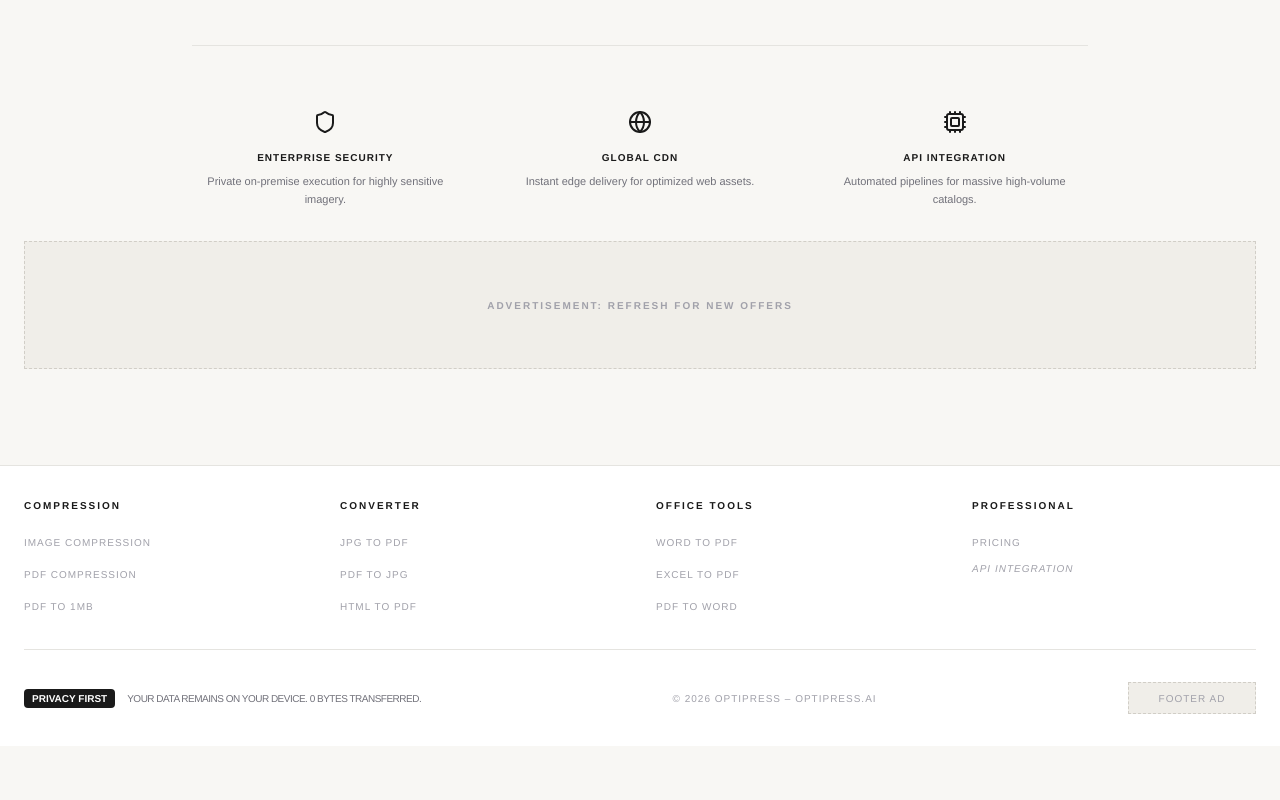
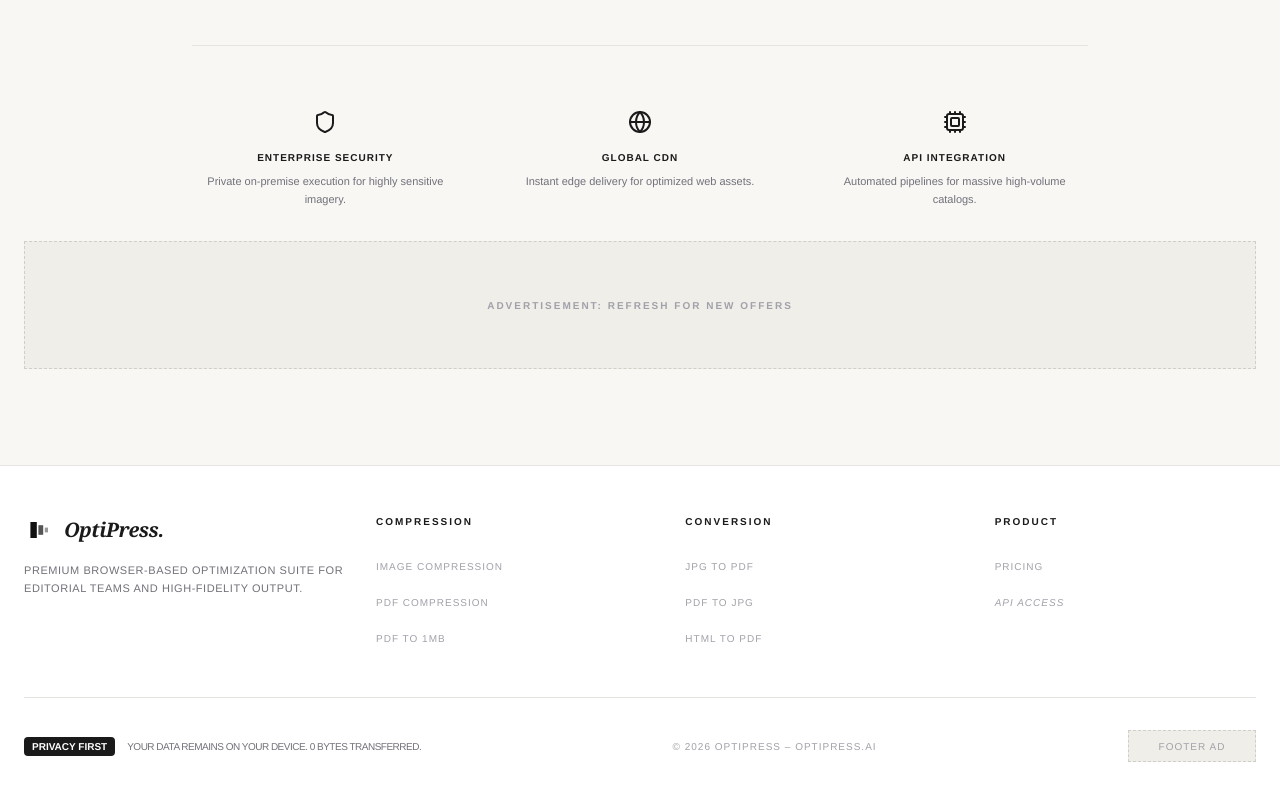
Before and after one commit to kiap93/optipress-site, a React (Vite) app: page /pricing in a window 1280 px wide. Shown: the part 840-1640 px from the top of the page. Before the commit the page ends 1586 px from the top, so only its background shows below. Built offline with nearby package versions, Linux system fonts and the light colour scheme.

Commit message:
update optipress

```diff
--- a/index.html
+++ b/index.html
@@ -6,6 +6,17 @@
     <title>OptiPress – Compress Images Without Losing Quality</title>
     <meta name="description" content="Free online image compression tool. Reduce image size without losing quality using smart AI compression. 100% private." />
     <meta name="keywords" content="compress image, reduce image size, image optimizer, webp converter, optipress" />
+
+    <!-- Favicons -->
+    <link rel="icon" type="image/png" sizes="32x32" href="/logo-32.png" />
+    <link rel="icon" type="image/png" sizes="16x16" href="/logo-16.png" />
+    <link rel="apple-touch-icon" href="/apple-touch-icon.png" />
+
+    <!-- Open Graph -->
+    <meta property="og:type" content="website" />
+    <meta property="og:site_name" content="OptiPress" />
+    <meta property="og:image" content="https://optipress.ai/logo.png" />
+
     <link rel="canonical" href="https://optipress.ai" />
     <meta name="google-adsense-account" content="ca-pub-1430587625650027">
     <script async src="https://pagead2.googlesyndication.com/pagead/js/adsbygoogle.js?client=ca-pub-1430587625650027"
--- a/src/components/Layout.tsx
+++ b/src/components/Layout.tsx
@@ -7,9 +7,9 @@ import { cn } from "../lib/utils";
 export function Logo({ className = "w-10 h-10" }: { className?: string }) {
   return (
     <svg width="40" height="40" viewBox="0 0 40 40" className={cn("transition-transform", className)}>
-      <rect x="8" y="10" width="8" height="20" className="fill-editorial-black dark:fill-white" />
-      <rect x="18" y="14" width="6" height="12" className="fill-zinc-500 dark:fill-zinc-400" />
-      <rect x="26" y="17" width="4" height="6" className="fill-zinc-300 dark:fill-zinc-600" />
+      <rect x="8" y="10" width="8" height="20" fill="currentColor" className="text-[#111] dark:text-white" />
+      <rect x="18" y="14" width="6" height="12" fill="currentColor" className="text-[#555] dark:text-zinc-400" />
+      <rect x="26" y="17" width="4" height="6" fill="currentColor" className="text-[#999] dark:text-zinc-600" />
     </svg>
   );
 }
@@ -131,39 +131,42 @@ export function Navbar() {
 
 export function Footer() {
   return (
-    <footer className="w-full border-t border-editorial-border bg-white py-8 transition-colors duration-300 dark:border-zinc-800 dark:bg-zinc-950">
+    <footer className="w-full border-t border-editorial-border bg-white py-12 transition-colors duration-300 dark:border-zinc-800 dark:bg-zinc-950">
       <div className="mx-auto max-w-7xl px-6">
-        <div className="mb-8 grid grid-cols-2 gap-8 md:grid-cols-4">
+        <div className="mb-12 flex flex-col md:flex-row justify-between items-start gap-8">
+          <div className="flex flex-col gap-4 max-w-xs">
+            <Link to="/" className="flex items-center gap-2 group">
+              <Logo className="w-8 h-8 group-hover:rotate-6 transition-transform" />
+              <span className="serif text-xl font-bold italic tracking-tight text-editorial-black dark:text-white">OptiPress.</span>
+            </Link>
+            <p className="text-[11px] text-zinc-500 dark:text-zinc-400 leading-relaxed uppercase tracking-wider">
+              Premium browser-based optimization suite for editorial teams and high-fidelity output.
+            </p>
+          </div>
+          <div className="grid grid-cols-2 gap-12 md:grid-cols-3 flex-grow">
             <div>
-            <h4 className="mb-4 text-[10px] font-black uppercase tracking-[0.2em] text-editorial-black dark:text-white">Compression</h4>
-            <ul className="flex flex-col gap-2">
+              <h4 className="mb-6 text-[10px] font-black uppercase tracking-[0.2em] text-editorial-black dark:text-white">Compression</h4>
+              <ul className="flex flex-col gap-3">
                 <li><Link to="/compress-image" className="text-[10px] uppercase tracking-widest text-zinc-400 hover:text-editorial-black dark:hover:text-white transition-colors">Image Compression</Link></li>
                 <li><Link to="/compress-pdf" className="text-[10px] uppercase tracking-widest text-zinc-400 hover:text-editorial-black dark:hover:text-white transition-colors">PDF Compression</Link></li>
                 <li><Link to="/compress-pdf-to-1mb" className="text-[10px] uppercase tracking-widest text-zinc-400 hover:text-editorial-black dark:hover:text-white transition-colors">PDF to 1MB</Link></li>
               </ul>
             </div>
             <div>
-            <h4 className="mb-4 text-[10px] font-black uppercase tracking-[0.2em] text-editorial-black dark:text-white">Converter</h4>
-            <ul className="flex flex-col gap-2">
+              <h4 className="mb-6 text-[10px] font-black uppercase tracking-[0.2em] text-editorial-black dark:text-white">Conversion</h4>
+              <ul className="flex flex-col gap-3">
                 <li><Link to="/jpg-to-pdf" className="text-[10px] uppercase tracking-widest text-zinc-400 hover:text-editorial-black dark:hover:text-white transition-colors">JPG to PDF</Link></li>
                 <li><Link to="/pdf-to-jpg" className="text-[10px] uppercase tracking-widest text-zinc-400 hover:text-editorial-black dark:hover:text-white transition-colors">PDF to JPG</Link></li>
                 <li><Link to="/html-to-pdf" className="text-[10px] uppercase tracking-widest text-zinc-400 hover:text-editorial-black dark:hover:text-white transition-colors">HTML to PDF</Link></li>
               </ul>
             </div>
-          <div>
-            <h4 className="mb-4 text-[10px] font-black uppercase tracking-[0.2em] text-editorial-black dark:text-white">Office Tools</h4>
-            <ul className="flex flex-col gap-2">
-              <li><Link to="/word-to-pdf" className="text-[10px] uppercase tracking-widest text-zinc-400 hover:text-editorial-black dark:hover:text-white transition-colors">Word to PDF</Link></li>
-              <li><Link to="/excel-to-pdf" className="text-[10px] uppercase tracking-widest text-zinc-400 hover:text-editorial-black dark:hover:text-white transition-colors">Excel to PDF</Link></li>
-              <li><Link to="/pdf-to-word" className="text-[10px] uppercase tracking-widest text-zinc-400 hover:text-editorial-black dark:hover:text-white transition-colors">PDF to Word</Link></li>
+            <div className="hidden md:block">
+              <h4 className="mb-6 text-[10px] font-black uppercase tracking-[0.2em] text-editorial-black dark:text-white">Product</h4>
+              <ul className="flex flex-col gap-3">
+                <li><Link to="/pricing" className="text-[10px] uppercase tracking-widest text-zinc-400 hover:text-editorial-black dark:hover:text-white transition-colors">Pricing</Link></li>
+                <li><span className="text-[10px] uppercase tracking-widest text-zinc-400 italic">API Access</span></li>
               </ul>
             </div>
-          <div>
-            <h4 className="mb-4 text-[10px] font-black uppercase tracking-[0.2em] text-editorial-black dark:text-white">Professional</h4>
-            <ul className="flex flex-col gap-2">
-              <li><Link to="/pricing" className="text-[10px] uppercase tracking-widest text-zinc-400 hover:text-editorial-black dark:hover:text-white transition-colors">Pricing</Link></li>
-              <li className="text-[10px] uppercase tracking-widest text-zinc-400 italic">API Integration</li>
-            </ul>
           </div>
         </div>
 
--- /dev/null
+++ b/src/components/SEOTags.tsx
@@ -0,0 +1,63 @@
+import React from "react";
+import { Helmet } from "react-helmet-async";
+import { BASE_URL } from "../seo-config";
+
+interface SEOTagsProps {
+  title: string;
+  description: string;
+  canonical: string;
+  ogImage?: string;
+  ogType?: string;
+  structuredData?: any[];
+}
+
+export function SEOTags({
+  title,
+  description,
+  canonical,
+  ogImage = "https://optipress.ai/logo.png",
+  ogType = "website",
+  structuredData = []
+}: SEOTagsProps) {
+  const fullTitle = title.includes("OptiPress") ? title : `${title} | OptiPress`;
+
+  const organizationData = {
+    "@context": "https://schema.org",
+    "@type": "Organization",
+    "name": "Optipress",
+    "url": "https://optipress.ai",
+    "logo": "https://optipress.ai/logo.png"
+  };
+
+  const allStructuredData = [organizationData, ...structuredData];
+
+  return (
+    <Helmet>
+      {/* Basic Meta Tags */}
+      <title>{fullTitle}</title>
+      <meta name="description" content={description} />
+      <link rel="canonical" href={canonical} />
+
+      {/* Open Graph / Facebook */}
+      <meta property="og:type" content={ogType} />
+      <meta property="og:url" content={canonical} />
+      <meta property="og:title" content={fullTitle} />
+      <meta property="og:description" content={description} />
+      <meta property="og:image" content={ogImage} />
+
+      {/* Twitter */}
+      <meta name="twitter:card" content="summary_large_image" />
+      <meta name="twitter:url" content={canonical} />
+      <meta name="twitter:title" content={fullTitle} />
+      <meta name="twitter:description" content={description} />
+      <meta name="twitter:image" content={ogImage} />
+
+      {/* Structured Data */}
+      {allStructuredData.map((data, index) => (
+        <script key={index} type="application/ld+json">
+          {JSON.stringify(data)}
+        </script>
+      ))}
+    </Helmet>
+  );
+}
--- a/src/pages/ConvertPage.tsx
+++ b/src/pages/ConvertPage.tsx
@@ -8,7 +8,7 @@ import {
   ArrowRight, FileImage, FileCode, FileSpreadsheet,
   FileBox, FileDigit, Repeat, ChevronRight, X
 } from "lucide-react";
-import { Helmet } from "react-helmet-async";
+import { SEOTags } from "../components/SEOTags";
 import { useLocation, useNavigate } from "react-router-dom";
 import { jpgToPdf, pdfToJpg, pdfToWord, pdfToExcel, pdfToHtml } from "../lib/pdfConverter";
 import { downloadFile } from "../lib/compress";
@@ -173,11 +173,11 @@ export default function ConvertPage() {
 
   return (
     <div className="min-h-screen bg-editorial-bg dark:bg-zinc-950 transition-colors duration-300">
-      <Helmet>
-        <title>{seoContent.metaTitle || "Premium PDF Converter Tool | OptiPress"}</title>
-        <meta name="description" content={seoContent.metaDesc} />
-        <link rel="canonical" href={`${BASE_URL}/${currentPath}`} />
-      </Helmet>
+      <SEOTags
+        title={seoContent.metaTitle || "Premium PDF Converter Tool | OptiPress"}
+        description={seoContent.metaDesc}
+        canonical={`${BASE_URL}/${currentPath}`}
+      />
 
       <Navbar />
 
--- a/src/pages/PdfCompressPage.tsx
+++ b/src/pages/PdfCompressPage.tsx
@@ -5,7 +5,7 @@ import { FileUploader, AdPlaceholder } from "../components/ToolComponents";
 import { SEOSection } from "../components/SEOContent";
 import { motion, AnimatePresence } from "motion/react";
 import { FileText, Download, Zap, Shield, Loader2, CheckCircle2, ArrowRight, X, Layers } from "lucide-react";
-import { Helmet } from "react-helmet-async";
+import { SEOTags } from "../components/SEOTags";
 import { compressPdf, PDFCompressionResult } from "../lib/pdfOptimizer";
 import { downloadFile } from "../lib/compress";
 import { BASE_URL, SEO_PAGES } from "../seo-config";
@@ -101,11 +101,11 @@ export default function PdfCompressPage() {
 
   return (
     <div className="min-h-screen bg-editorial-bg dark:bg-zinc-950 transition-colors duration-300">
-      <Helmet>
-        <title>{seoContent.metaTitle}</title>
-        <meta name="description" content={seoContent.metaDesc} />
-        <link rel="canonical" href={seoContent.canonical} />
-      </Helmet>
+      <SEOTags
+        title={seoContent.metaTitle}
+        description={seoContent.metaDesc}
+        canonical={seoContent.canonical}
+      />
 
       <Navbar />
 
--- a/src/pages/PricingPage.tsx
+++ b/src/pages/PricingPage.tsx
@@ -3,7 +3,7 @@ import { Navbar, Footer } from "../components/Layout";
 import { Check, Zap, Shield, Globe, Cpu } from "lucide-react";
 import { motion } from "motion/react";
 import { AdPlaceholder } from "../components/ToolComponents";
-import { Helmet } from "react-helmet-async";
+import { SEOTags } from "../components/SEOTags";
 import { BASE_URL } from "../seo-config";
 
 const PLANS = [
@@ -41,11 +41,11 @@ const PLANS = [
 export default function PricingPage() {
   return (
     <div className="min-h-screen bg-editorial-bg dark:bg-zinc-950 transition-colors duration-300">
-      <Helmet>
-        <title>Pricing – OptiPress Pro Optimization</title>
-        <meta name="description" content="Transparent pricing for OptiPress Pro. Higher batch limits, AI-enhanced sharpness, and developer features." />
-        <link rel="canonical" href={`${BASE_URL}/pricing`} />
-      </Helmet>
+      <SEOTags
+        title="Pricing – OptiPress Pro Optimization"
+        description="Transparent pricing for OptiPress Pro. Higher batch limits, AI-enhanced sharpness, and developer features."
+        canonical={`${BASE_URL}/pricing`}
+      />
       <Navbar />
 
       <main className="mx-auto max-w-7xl px-6 py-16">
```
Also changed, not shown: src/pages/ToolPage.tsx (+9 -24 lines), 5 other files (tests, documents, lock files or other folders). Lines whose indentation alone changed are shown as unchanged.
